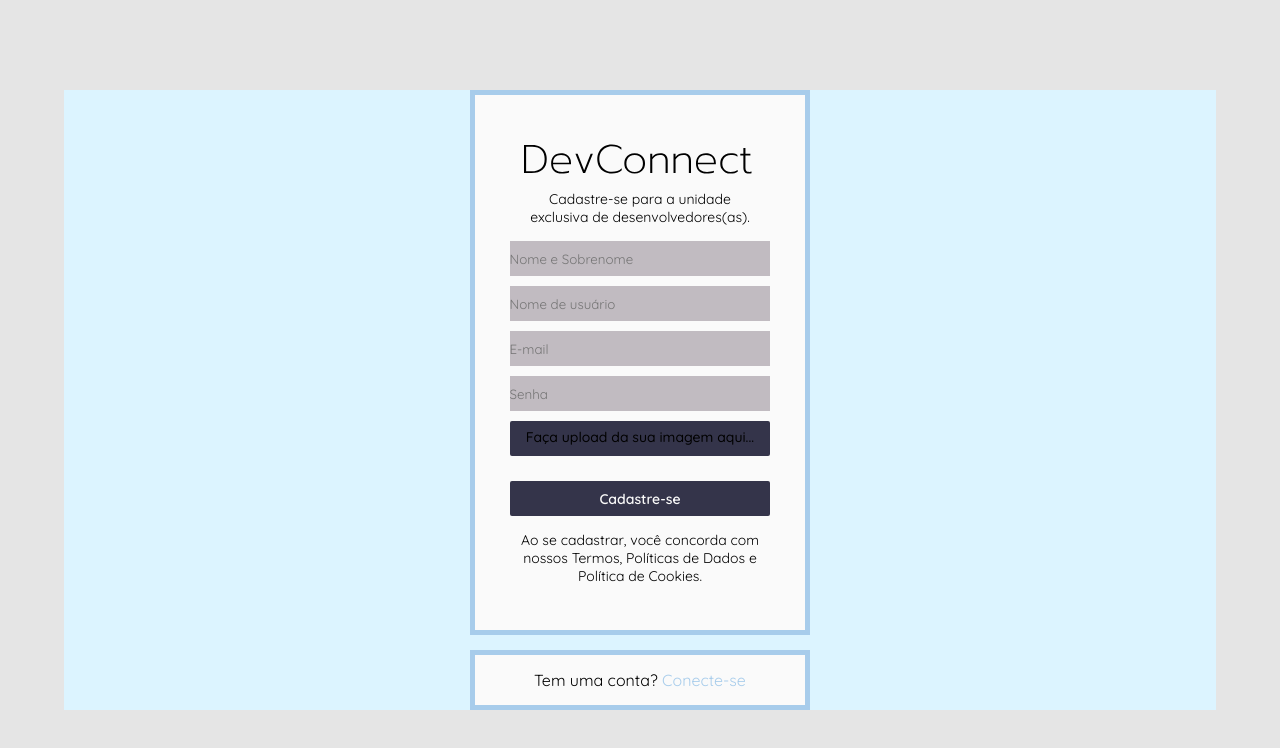
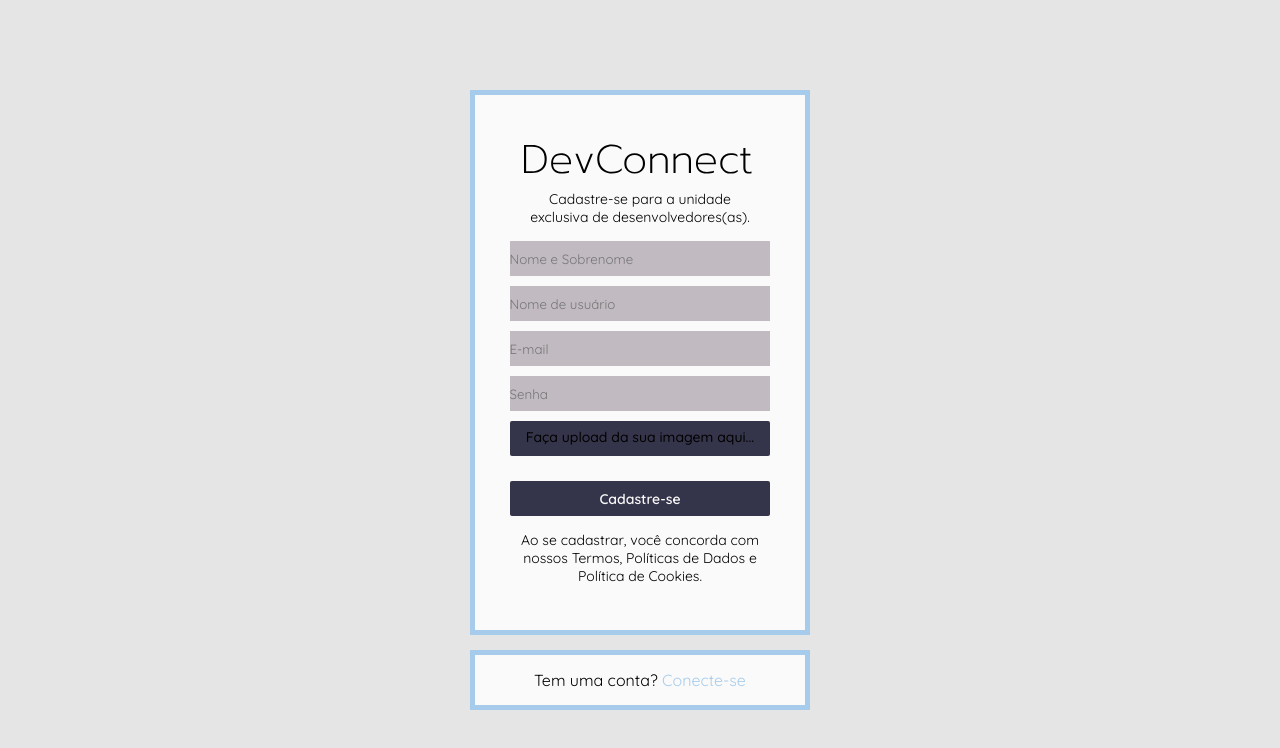
Before and after one commit to Maria123-ctrl/2S_DevConnect, a plain HTML site: page static_devconnect/pages/cadastro.html in a window 1280 px wide. Drawn offline with Linux system fonts and the light colour scheme.

```diff
--- a/static_devconnect/styles/cadastro.css
+++ b/static_devconnect/styles/cadastro.css
@@ -8,7 +8,7 @@
 
 main > div{
     width: 90%;
-    background-color: #DCF4FF;
+    /*background-color: #DCF4FF;*/
     /*width: 50%;*/
     /*height: 500px;*/
     display: flex;
```
Also changed, not shown: MER e Modelo Lógico/MER  e Modelo Lógico- DevConnect.drawio.png (added).
